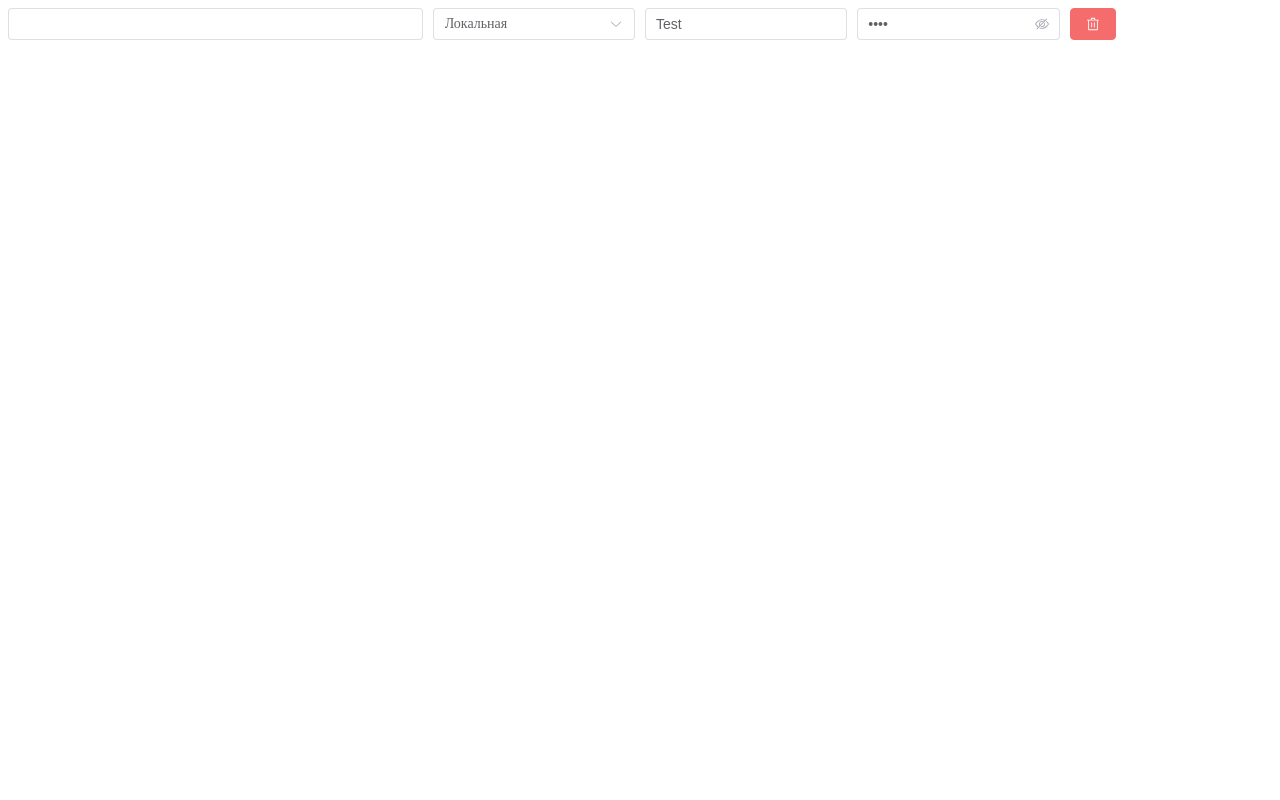
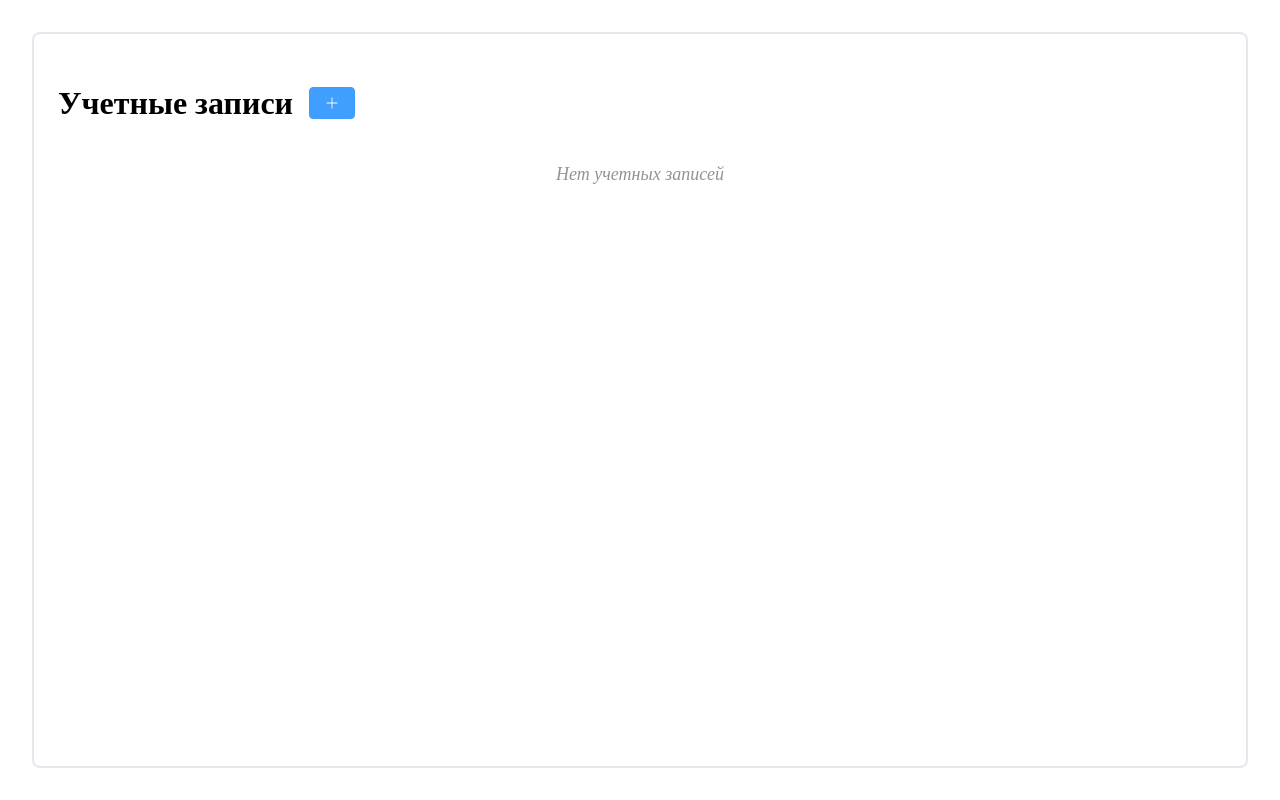
Before and after one commit to AlanRow/accounts-manager, a Vue app: page / in a window 1280 px wide. Built offline with nearby package versions, Linux system fonts and the light colour scheme; the HTML template or start-up script is replaced by a standard one.

Commit message:
feat: implement accounts list & use pinia

```diff
--- a/package.json
+++ b/package.json
@@ -19,6 +19,7 @@
     "@element-plus/icons-vue": "^2.3.2",
     "element-plus": "^2.13.2",
     "pinia": "^3.0.4",
+    "uuid": "^13.0.0",
     "vue": "^3.5.27"
   },
   "devDependencies": {
--- a/src/App.vue
+++ b/src/App.vue
@@ -1,21 +1,145 @@
 <script setup lang="ts">
-import { ref } from 'vue';
-import AccountRecord from './components/AccountRecord.vue';
-import type { Account } from './types';
+import { v4 as uuidv4 } from 'uuid'
+import { ElMessage, ElMessageBox, ElButton, ElRow, ElCol } from 'element-plus'
+import { Plus as PlusIcon } from '@element-plus/icons-vue'
 
-const templateAccount = ref<Account>({
-  type: "local",
-  password: "1234",
-  login: "Test"
-})
+import AccountRecord from './components/AccountRecord.vue'
 
-function alertAccount(value: Account) {
-  alert(JSON.stringify(value, null, 2));
+import { useAccountsStore } from './stores/accounts'
+import type { Account } from './types'
+
+const store = useAccountsStore()
+
+/** TODO: save it to session storage */
+
+function getNewAccount(): Account {
+  return {
+    id: uuidv4(),
+    marks: [],
+    type: 'local',
+    login: '',
+    password: '',
+  }
+}
+
+function updateAccount(updatedAccount: Account) {
+  store.updateAccount(updatedAccount)
+}
+function addNewAccount() {
+  const newAccount = getNewAccount()
+  store.addAccount(newAccount)
+}
+function removeAccount(accountId: string) {
+  ElMessageBox.confirm(
+    'Вы уверены, что хотите удалить этот аккаунт?',
+    'Подтверждение удаления',
+    {
+      confirmButtonText: 'Удалить',
+      cancelButtonText: 'Отмена',
+      type: 'warning',
+    }
+  ).then(() => {
+    store.removeAccount(accountId)
+    ElMessage({
+      type: 'success',
+      message: 'Аккаунт успешно удален',
+    })
+  })
 }
 </script>
 
 <template>
-  <AccountRecord v-model="templateAccount" @update:modelValue="alertAccount" />
+  <div class="accounts-wrapper">
+    <!-- TODO: move to component? -->
+    <div class="accounts-header">
+      <h2 class="accounts-title">
+        Учетные записи
+      </h2>
+      <ElButton type="primary" :icon="PlusIcon" @click="addNewAccount" />
+    </div>
+    <div class="accounts-list">
+      <div v-if="store.accounts.length === 0" class="empty-accounts-list">
+        Нет учетных записей
+      </div>
+      <div v-else>
+        <!-- TODO: move to simple component -->
+        <ElRow :gutter="10">
+          <ElCol :span="8">
+            <h3>Метки</h3>
+          </ElCol>
+          <ElCol :span="4">
+            <h3>Тип записи</h3>
+          </ElCol>
+          <ElCol :span="4">
+            <h3>Логин</h3>
+          </ElCol>
+          <ElCol :span="4">
+            <h3>Пароль</h3>
+          </ElCol>
+          <ElCol :span="4" />
+        </ElRow>
+      </div>
+
+      <div class="accounts-rows">
+        <AccountRecord
+          v-for="acc in store.accounts"
+          :key="acc.id"
+          :model-value="acc"
+          @update:model-value="updateAccount"
+          @remove="removeAccount(acc.id)"
+        />
+      </div>
+    </div>
+  </div>
 </template>
 
-<style scoped></style>
+<style lang="scss">
+body {
+  margin: 0;
+  height: 100vh;
+  padding: 32px;
+  box-sizing: border-box;
+}
+
+#app {
+  height: 100%;
+}
+</style>
+
+<style scoped lang="scss">
+.accounts-wrapper {
+  box-sizing: border-box;
+  height: 100%;
+  padding: 24px;
+  border: 2px solid var(--el-border-color-light);
+  border-radius: 8px;
+}
+
+.accounts-header {
+  display: flex;
+  gap: 16px;
+  align-items: center;
+  margin-bottom: 16px;
+}
+h2.accounts-title {
+  font-size: 32px;
+}
+
+.accounts-list {
+  display: flex;
+  flex-direction: column;
+  gap: 12px;
+}
+
+/** make it scrollable */
+.accounts-rows {
+  // overflow-y: auto;
+}
+
+.empty-accounts-list {
+  color: var(--el-text-color-secondary);
+  font-size: 18px;
+  text-align: center;
+  font-style: italic;
+}
+</style>
--- a/src/components/AccountRecord.vue
+++ b/src/components/AccountRecord.vue
@@ -1,9 +1,9 @@
 <script setup lang="ts">
-import { computed, reactive, ref, watch } from 'vue';
-import { ElRow, ElCol, ElButton, ElInput, ElSelect, ElOption, ElFormItem, ElForm, type FormRules } from 'element-plus';
+import { computed, reactive, ref } from 'vue'
+import { ElRow, ElCol, ElButton, ElInput, ElSelect, ElOption, ElFormItem, ElForm, type FormRules } from 'element-plus'
 import { Delete as DeleteIcon } from "@element-plus/icons-vue"
 
-import type { Account, AccountType, Mark } from '@/types';
+import type { Account, AccountType, Mark } from '@/types'
 
 type FormData = {
   marks: string;
@@ -24,11 +24,12 @@ const props = defineProps<{
 // TODO: rewrite with validations later
 const emit = defineEmits<{
   (e: "update:modelValue", value: Account): void;
+  (e: "remove"): void;
 }>()
 
 const formData = reactive<FormData>(
   convertAccountToFormData(props.modelValue)
-);
+)
 
 const hasPassword = computed(() => formData.type == "local")
 
@@ -57,15 +58,15 @@ const rules = reactive<FormRules<FormData>>({
   ] : [],
 })
 
-const formEl = ref<InstanceType<typeof ElForm> | null>(null);
+const formEl = ref<InstanceType<typeof ElForm> | null>(null)
 
 function submitForm() {
   formEl.value?.validate((valid) => {
     if (valid) {
-      const updatedAccount = convertFormDataToAccount(formData);
-      emit("update:modelValue", updatedAccount);
+      const updatedAccount = convertFormDataToAccount(formData)
+      emit("update:modelValue", updatedAccount)
     }
-  });
+  })
 }
 
 function convertAccountToFormData(account: Account): FormData {
@@ -79,6 +80,7 @@ function convertAccountToFormData(account: Account): FormData {
 
 function convertFormDataToAccount(formData: FormData): Account {
   const commonData = {
+    id: props.modelValue.id, // id не будет меняться в форме
     marks: parseLineToMarks(formData.marks),
     login: formData.login,
   }
@@ -119,7 +121,7 @@ function convertMarksToLine(marks: Mark[]): string {
       <!-- Можно было бы сделать через ElTag, что удобнее для юзера, но по тз это должна быть строка  -->
       <ElCol :span="8">
         <ElFormItem prop="marks">
-          <ElInput v-model="formData.marks" @change="submitForm" />
+          <ElInput v-model="formData.marks" placeholder="Метки (через ;)" @change="submitForm" />
         </ElFormItem>
       </ElCol>
       <!-- Тип -->
@@ -133,18 +135,18 @@ function convertMarksToLine(marks: Mark[]): string {
       <!-- Логин -->
       <ElCol :span="hasPassword ? 4 : 8">
         <ElFormItem prop="login">
-          <ElInput v-model="formData.login"  @change="submitForm" />
+          <ElInput v-model="formData.login" placeholder="Логин" @change="submitForm" />
         </ElFormItem>
       </ElCol>
       <!-- Пароль -->
       <ElCol v-if="hasPassword" :span="4">
         <ElFormItem prop="password">
-          <ElInput v-model="formData.password" type="password" show-password  @change="submitForm" />
+          <ElInput v-model="formData.password" placeholder="Пароль" type="password" show-password @change="submitForm" />
         </ElFormItem>
       </ElCol>
       <!-- Действия -->
       <ElCol :span="4">
-        <ElButton type="danger" :icon="DeleteIcon" />
+        <ElButton type="danger" :icon="DeleteIcon" @click="emit('remove')" />
       </ElCol>
     </ElRow>
   </ElForm>
--- /dev/null
+++ b/src/stores/accounts.ts
@@ -0,0 +1,33 @@
+import { ref, computed } from 'vue'
+import { defineStore } from 'pinia'
+import type { Account } from '@/types'
+
+export const useAccountsStore = defineStore('accounts', () => {
+  const accountsState = ref<Account[]>([])
+
+  // создаем новый массив, чтобы избежать мутаций
+  // это затратнее по времени, но безопаснее для изменений
+  const accounts = computed(() => [...accountsState.value])
+
+  function addAccount(account: Account) {
+    accountsState.value.push(account)
+  }
+
+  // это может стать проблемой на очень большом числе аккаунтов,
+  // но это редкая ситуация, т. к. при большом количестве записей будет
+  // использоваться пагинация и хранение в БД
+  function removeAccount(id: string) {
+    accountsState.value = accounts.value.filter(account => account.id !== id)
+  }
+
+  function updateAccount(updated: Account) {
+    accountsState.value = accounts.value.map(account => {
+      if (account.id === updated.id) {
+        return updated
+      }
+      return account
+    })
+  }
+
+  return { accounts, addAccount, removeAccount, updateAccount }
+})
--- a/src/types.ts
+++ b/src/types.ts
@@ -1,6 +1,7 @@
 export type AccountType = "ldap" | "local"
 
 interface BaseAccount {
+  id: string;
   marks?: Mark[];
   type: AccountType;
   login: string;
```
Also changed, not shown: src/stores/counter.ts (deleted, +0 -12 lines), 1 other file (tests, documents, lock files or other folders).
